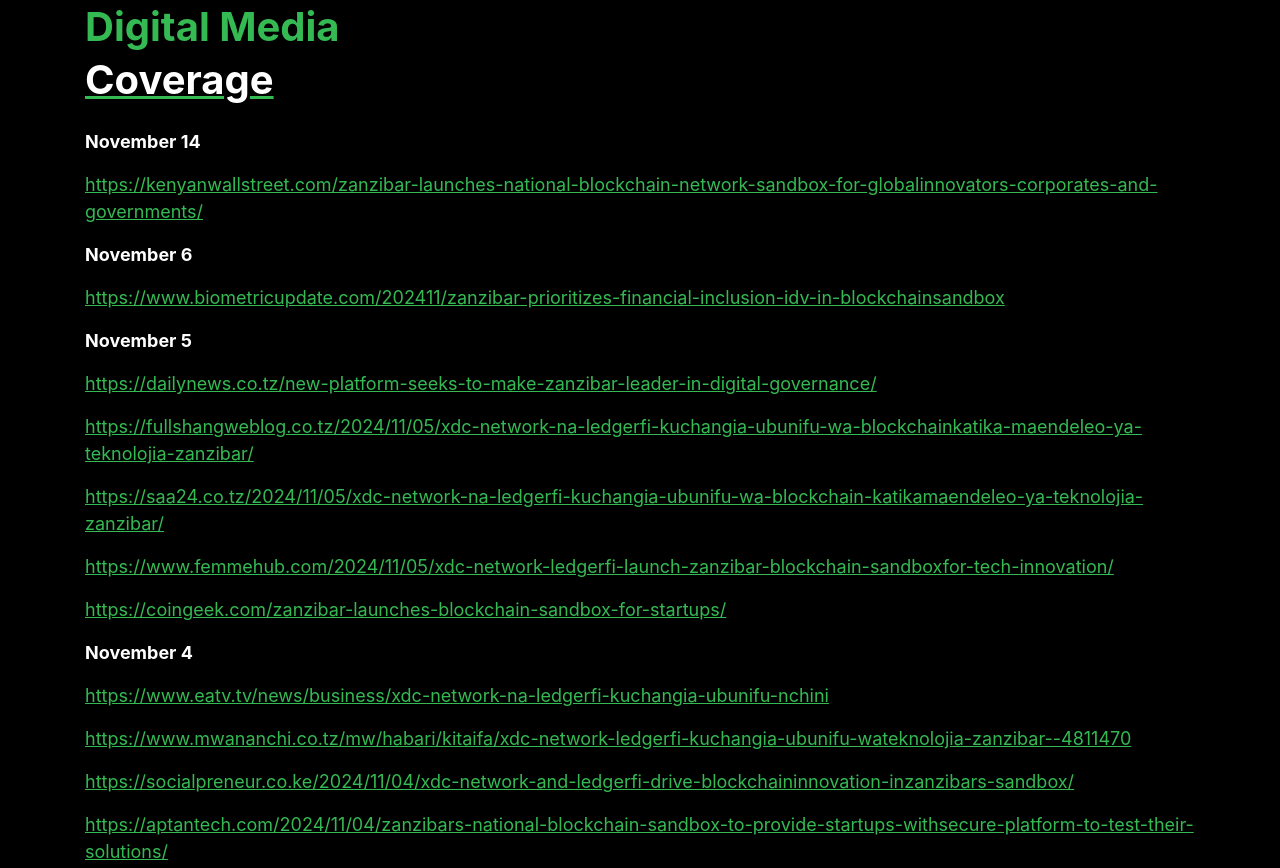
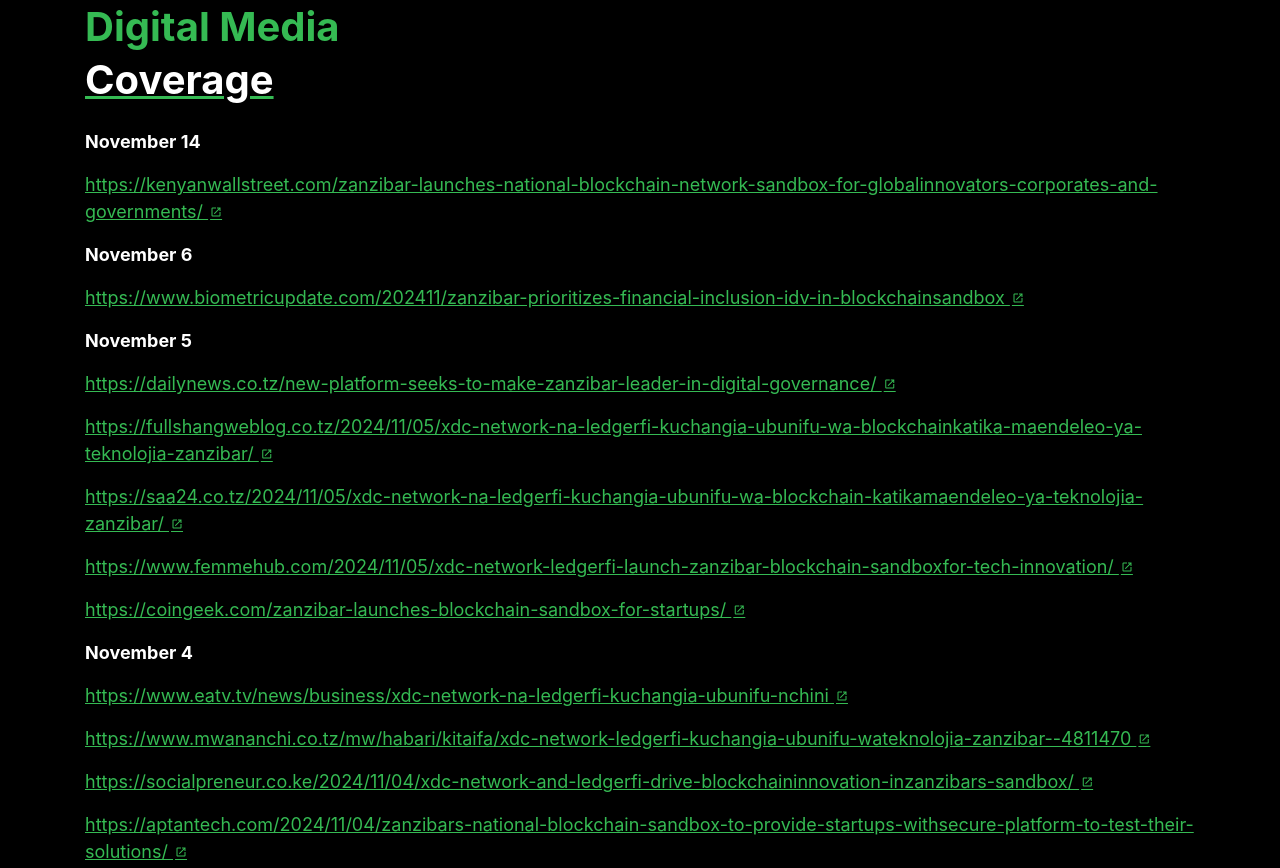
Before and after one commit to PingalaSoftware/nbn.africa, a website built with Parcel: page media/index.html in a window 1280 px wide. Shown: the part 2270-3138 px from the top of the page. Built offline with nearby package versions, Linux system fonts and the light colour scheme.

Commit message:
updated css for media page and training page

```diff
--- a/media/css/media.css
+++ b/media/css/media.css
@@ -45,6 +45,14 @@
     white-space: normal;
 }
 
+  .digital-media-coverage .media-links .link:after {
+    content: 'launch';
+    font-family: 'Material Icons';
+    font-size: 12px;
+    margin-left: 2px;
+    color: #35ba53;
+  }
+
 .digital-media-coverage .media-links .link-title {
     font-weight: bold;
 }
```
Also changed, not shown: upcoming-training/css/upcoming-training.css (+17 -0 lines).
